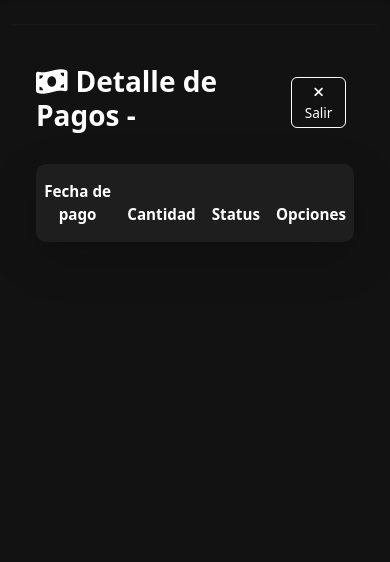
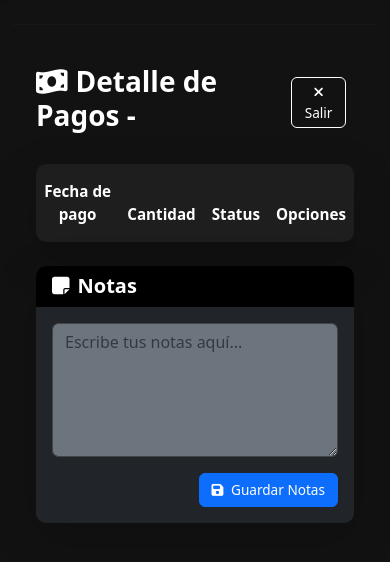
Before and after one commit to EnriqueVilledaGarcia/Financiera, a Flask app: template templates/fechas_pagos.html in a window 390 px wide. Shown: the part 56-618 px from the top of the page. Run offline with Flask 3, Linux system fonts and the light colour scheme; the template is opened without the code that fills it, so the values that code supplies are empty; the visitor is signed in with stand-in values (Sample User, id 1); some libraries are stand-ins or nearby versions.

Commit message:
Version estable 2

```diff
--- a/app.py
+++ b/app.py
@@ -5,6 +5,7 @@ from dotenv import load_dotenv
 from datetime import datetime, timedelta, date
 from werkzeug.security import generate_password_hash, check_password_hash
 import smtplib
+
 from functools import wraps
 
 #Cargar las variables de entorno
@@ -462,5 +463,7 @@ def logout():
     session.clear()  # Eliminar todos los datos de la sesión
     return redirect(url_for('login'))  # Redirigir al login después de cerrar sesión
 
+
+
 if __name__=='__main__':
     app.run(debug=True)
--- a/templates/fechas_pagos.html
+++ b/templates/fechas_pagos.html
@@ -78,7 +78,7 @@
                                                         <div class="modal-body">
                                                             <div class="mb-3">
                                                                 <label for="cantidad-{{ loop.index }}" class="form-label">Cantidad a pagar:</label>
-                                                                <input type="number" inputmode="numeric" class="form-control bg-secondary text-white"
+                                                                <input type="number" inputmode="decimal" class="form-control bg-secondary text-white"
                                                                        id="cantidad-{{ loop.index }}" name="cantidad" required
                                                                        placeholder="Monto máximo: ${{ "%.2f"|format(total_restante) }}">
                                                             </div>
@@ -111,6 +111,26 @@
                     </tbody>
                 </table>
             </div>
+        </div>
+    </div>
+
+    <div class="card border-0 shadow-lg bg-dark text-white mt-4">
+        <div class="card-header bg-black">
+            <h5 class="fw-bold mb-0">
+                <i class="fas fa-sticky-note me-2"></i>Notas
+            </h5>
+        </div>
+        <div class="card-body">
+            <form onsubmit="guardarNotas(event)">
+                <div class="mb-3">
+                    <textarea class="form-control bg-secondary text-white" name="notas" id="notas" rows="5" placeholder="Escribe tus notas aquí..."></textarea>
+                </div>
+                <div class="d-flex justify-content-end">
+                    <button type="submit" class="btn btn-primary">
+                        <i class="fas fa-save me-1"></i> Guardar Notas
+                    </button>
+                </div>
+            </form>
         </div>
     </div>
 </div>
@@ -152,6 +172,32 @@
             }
         });
     }
+
+    // Cargar notas desde localStorage al cargar la página
+    document.addEventListener('DOMContentLoaded', () => {
+        const notasTextarea = document.getElementById('notas');
+        const notasGuardadas = localStorage.getItem('notas_cliente_{{ cliente.id_cliente }}');
+        if (notasGuardadas) {
+            notasTextarea.value = notasGuardadas;
+        }
+    });
+
+    // Guardar notas en localStorage
+    function guardarNotas(event) {
+        event.preventDefault();
+        const notasTextarea = document.getElementById('notas');
+        const notas = notasTextarea.value;
+        localStorage.setItem('notas_cliente_{{ cliente.id_cliente }}', notas);
+
+        // Mostrar alerta con SweetAlert2
+        Swal.fire({
+            icon: 'success',
+            title: '¡Notas guardadas!',
+            text: 'Tus notas se han guardado correctamente.',
+            confirmButtonColor: '#3085d6',
+            confirmButtonText: 'Aceptar'
+        });
+    }
 </script>
 
 <style>
@@ -191,6 +237,23 @@
     }
     @media (max-width: 576px) {
         .modal-mobile {
+            width: 100%;
+            margin: 0;
+            padding: 0;
+        }
+        .modal-content {
+            border-radius: 0;
+            width: 100%;
+            height: 100%;
+            overflow-y: auto;
+        }
+        .modal-header, .modal-footer {
+            padding: 1rem;
+        }
+        .modal-body {
+            padding: 1rem;
+        }
+        .modal-mobile {
             max-width: 100%; /* Asegura que el modal ocupe todo el ancho disponible */
             margin: 0 10px; /* Añade un margen lateral para evitar que toque los bordes */
         }
```
